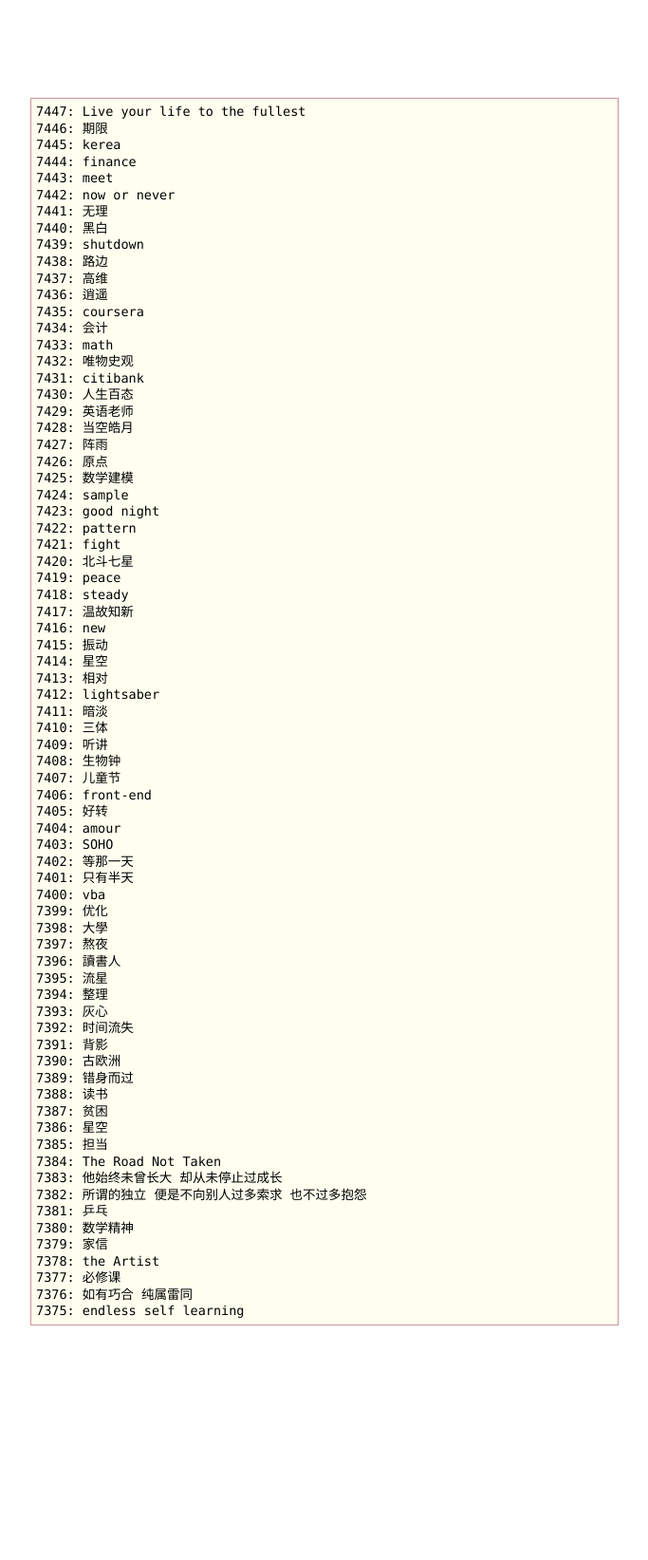
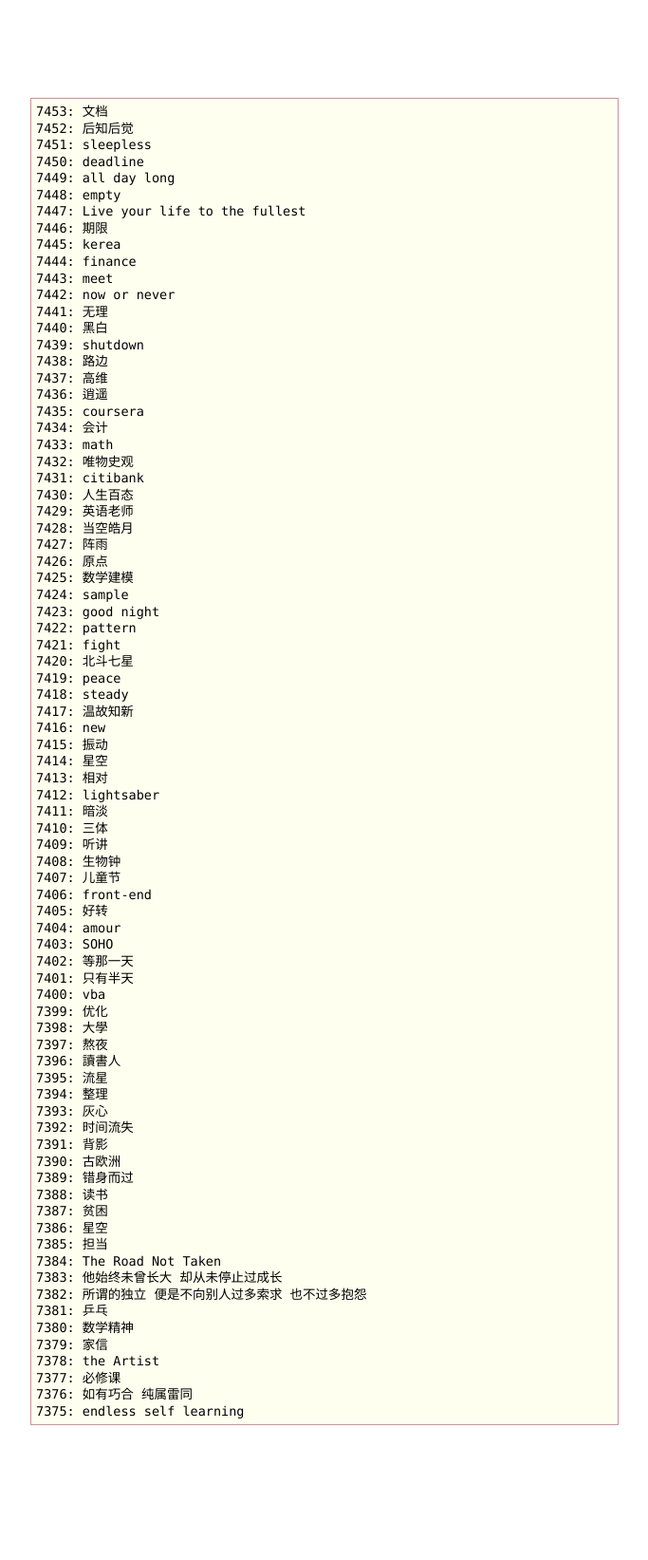
Before and after one commit to betamint/blog, a Jekyll site: the page built from daily-words.html, in a window 1280 px wide. Shown: the whole page at 95% size, without its empty margins (298-981 px from the left). Built offline with Jekyll 4.4.1, drawn with Linux system fonts in a browser that asks for light colours; before the commit the page ends 1538 px from its top, so only the background shows below that.

Commit message:
7448-7453

```diff
--- a/daily-words.html
+++ b/daily-words.html
@@ -2,6 +2,12 @@
 layout: default
 ---
 <pre>
+7453: 文档
+7452: 后知后觉
+7451: sleepless
+7450: deadline
+7449: all day long
+7448: empty
 7447: Live your life to the fullest
 7446: 期限
 7445: kerea
```
